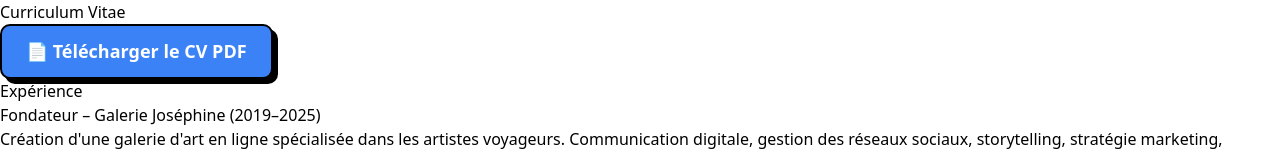
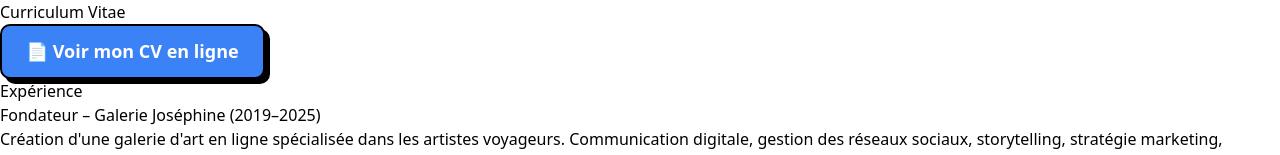
Before and after one commit to Sooruz85/myapply, a React (Vite) app: page /cv in a window 1280 px wide. Shown: the top 155 px of the page. Built offline with nearby package versions, Linux system fonts and the light colour scheme.

Commit message:
Mise à jour Cursor – version candidature

```diff
--- a/src/pages/CV.jsx
+++ b/src/pages/CV.jsx
@@ -3,16 +3,6 @@ import ClickSpark from '../components/ClickSpark.jsx'
 import ComicButton from '../components/ComicButton.jsx'
 
 function CV() {
-  const handleDownloadCV = () => {
-    // Créer un lien temporaire pour télécharger le CV
-    const link = document.createElement('a')
-    link.href = '/CV_Etienne_Gaumery.pdf'
-    link.download = 'CV_Etienne_Gaumery.pdf'
-    document.body.appendChild(link)
-    link.click()
-    document.body.removeChild(link)
-  }
-
   return (
     <div className="min-h-screen bg-white py-8 px-4">
       <div className="max-w-4xl mx-auto">
@@ -27,10 +17,13 @@ function CV() {
             extraScale={1.1}
           >
             <ComicButton
-              onClick={handleDownloadCV}
+              as="a"
+              href="https://cv-etienne.vercel.app"
+              target="_blank"
+              rel="noopener noreferrer"
               className="blue"
             >
-              📄 Télécharger le CV PDF
+              📄 Voir mon CV en ligne
             </ComicButton>
           </ClickSpark>
         </div>
```
